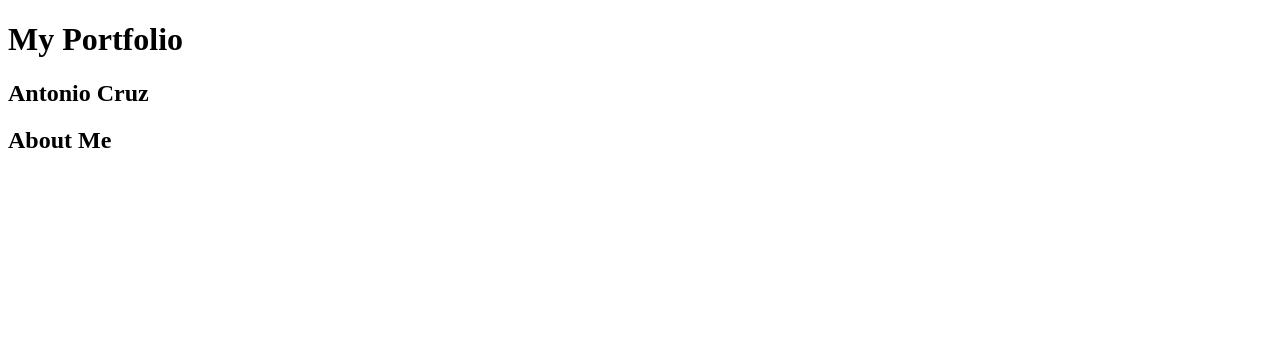
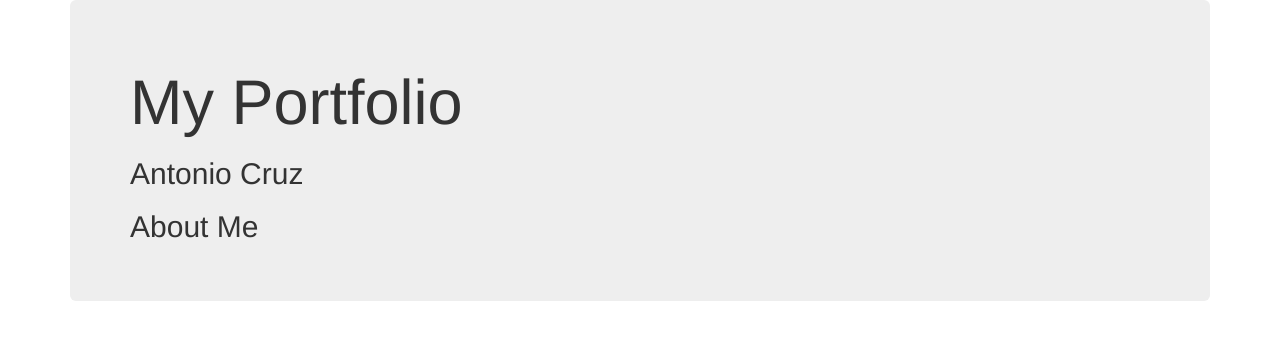
Before and after one commit to TonyBoy56/Friday_Project, a plain HTML site: page index.html in a window 1280 px wide. Drawn offline with Linux system fonts and the light colour scheme.

Commit message:
add container and jumbotron

```diff
--- a/index.html
+++ b/index.html
@@ -4,17 +4,18 @@
     <meta charset="UTF-8">
     <meta name="viewport" content="width=device-width, initial-scale=1.0">
     <meta http-equiv="X-UA-Compatible" content="ie=edge">
-    <link rel="stylesheet" href="">
+    <link rel="stylesheet" href="css/bootstrap.css" type="text/css" media="all">
+    <link rel="stylesheet" href="css/styles.css" type="text/css" media="all">
     <title>Portfolio Landing Page</title>
   </head>
+  <body>
+    <div class="container"> <!-- Wraps content and adds padding that dynamically incereases or decreases size depending on the user's viewport-->
+      <div class="jumbotron"> <!-- Adds emphasis to content on the page. Usually placed at the top as a header -->
         <h1>My Portfolio</h1>
-
         <h2>Antonio Cruz</h2>
-
         <h2>About Me</h2>
-
-
-<body>
+      </div>
+    </div>
 
   </body>
 </html>
```
Lines whose indentation alone changed are shown as unchanged.
